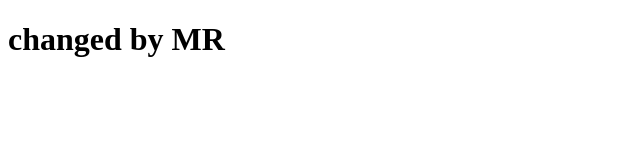
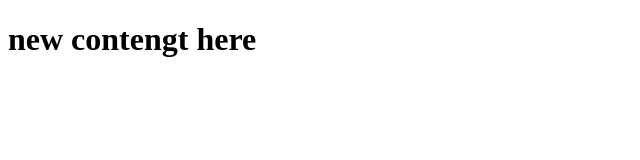
Before and after one commit to mrutyunjayIIITG/Mrsdcollab, a plain HTML site: page index.html in a window 1280 px wide. Shown: the whole page, without its empty margins (0-640 px from the left). Drawn offline with Linux system fonts and the light colour scheme.

Commit message:
new conent commit

```diff
--- a/index.html
+++ b/index.html
@@ -7,7 +7,7 @@
 </head>
 <body>
     <div class="MR">
-        <h1> changed by MR</h1>
+        <h1> new contengt here</h1>
     </div>
 
 </body>
```
